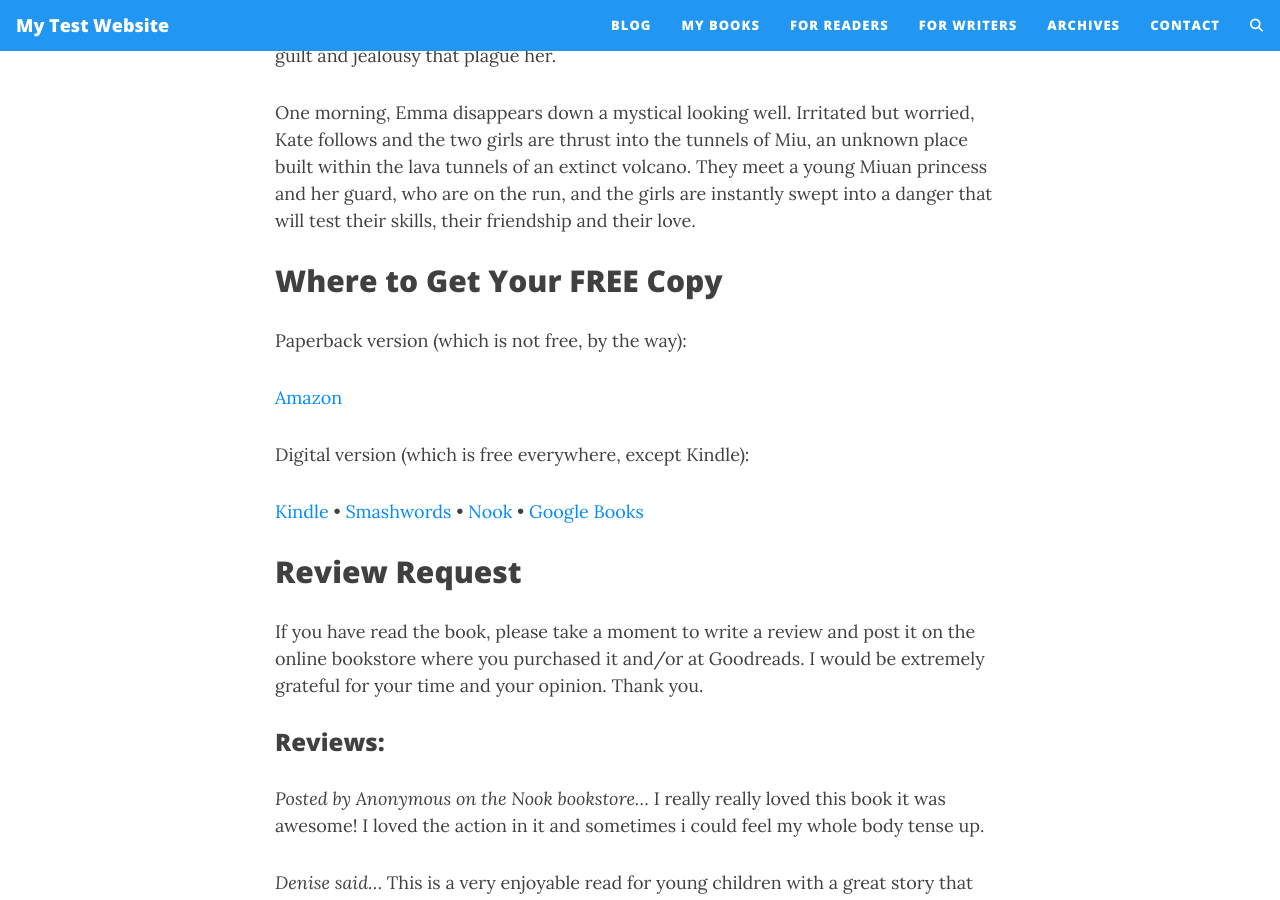
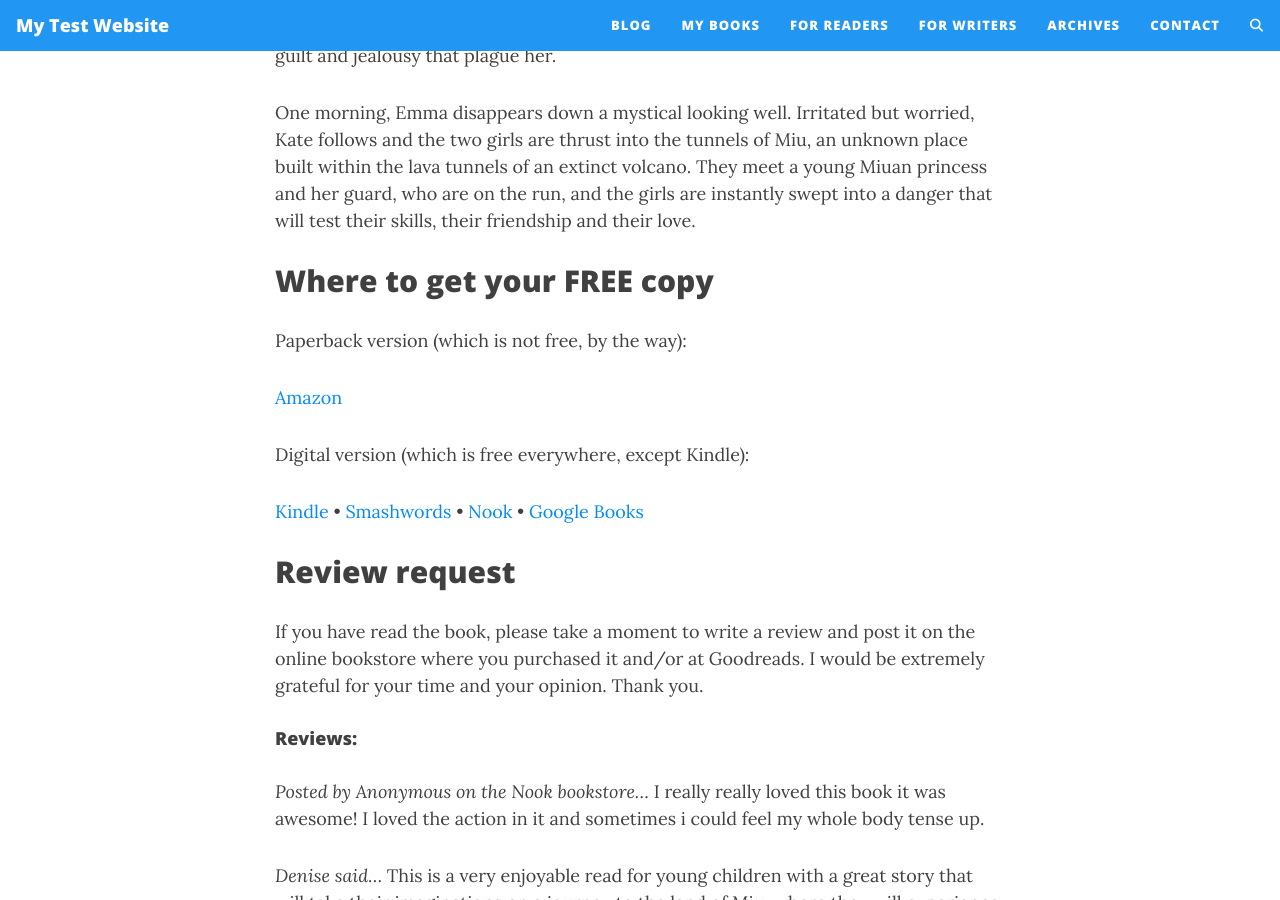
Before and after one commit to jd31122025-design/myblog, a Jekyll site: the page built from books/land-of-miu.md, in a window 1280 px wide and 900 px high, scrolled down 955 px. Built offline with Jekyll 4.4.1, drawn with Linux system fonts in a browser that asks for light colours; comment, search, counter and statistics services are not loaded.

```diff
--- a/books/land-of-miu.md
+++ b/books/land-of-miu.md
@@ -27,7 +27,7 @@ Originally published with the title "Cat's Eyes", this book was republished with
 
 One morning, Emma disappears down a mystical looking well. Irritated but worried, Kate follows and the two girls are thrust into the tunnels of Miu, an unknown place built within the lava tunnels of an extinct volcano. They meet a young Miuan princess and her guard, who are on the run, and the girls are instantly swept into a danger that will test their skills, their friendship and their love.
 
-## Where to Get Your FREE Copy
+## Where to get your FREE copy
 
 Paperback version (which is not free, by the way):
 
@@ -37,11 +37,11 @@ Digital version (which is free everywhere, except Kindle):
 
 [Kindle](https://www.amazon.com.au/Land-Miu-Book-ebook/dp/B006DNYO0A/)&nbsp;&bull;&nbsp;[Smashwords](https://www.smashwords.com/books/view/540030)&nbsp;&bull;&nbsp;[Nook](https://www.kobo.com/au/en/ebook/the-land-of-miu-3rd-edition)&nbsp;&bull;&nbsp;[Google Books](https://play.google.com/store/books/details/Karen_Lee_Field_The_Land_of_Miu_The_Land_of_Miu_1?id=18xqDwAAQBAJ)
 
-## Review Request
+## Review request
 
 If you have read the book, please take a moment to write a review and post it on the online bookstore where you purchased it and/or at Goodreads. I would be extremely grateful for your time and your opinion. Thank you.
 
-### Reviews:
+#### Reviews:
 
 _Posted by Anonymous on the Nook bookstore..._
 I really really loved this book it was awesome! I loved the action in it and sometimes i could feel my whole body tense up.
```
